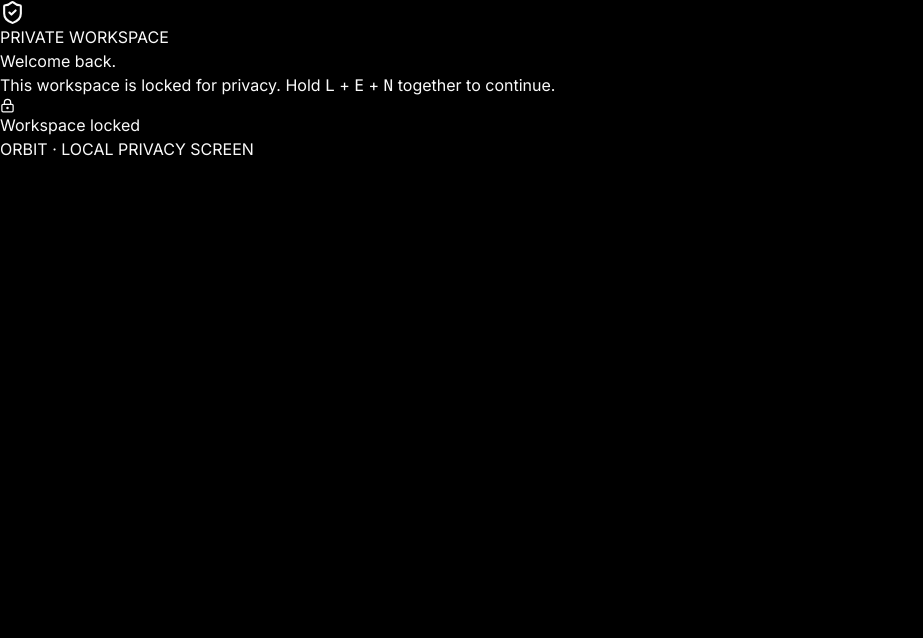
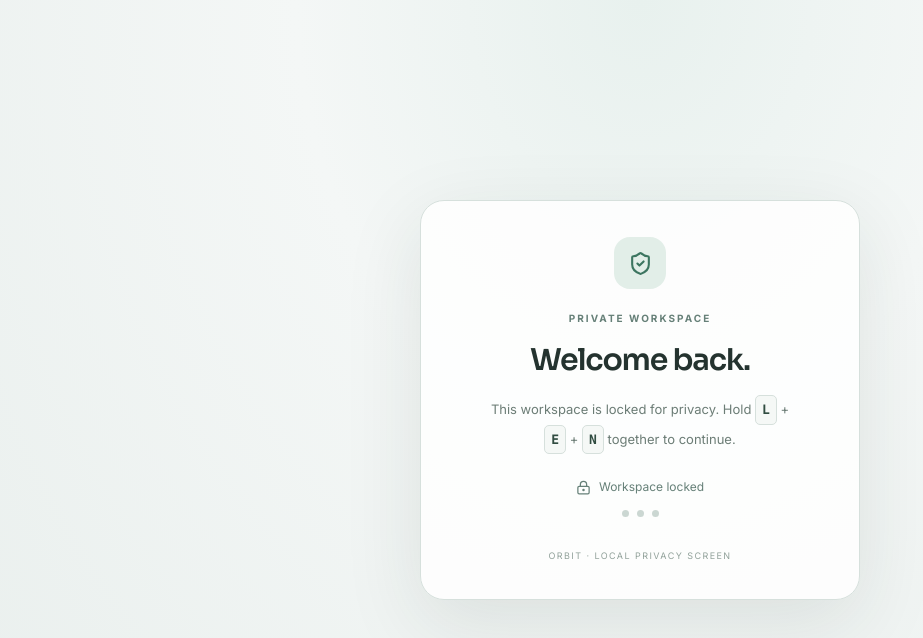
Before and after one commit to lenzebest-max/orbit, a React (Vite) app: page / in a window 1280 px wide. Shown: the top 638 px of the page, without its empty margins (0-923 px from the left). Built offline with nearby package versions, Linux system fonts and the light colour scheme.

Commit message:
Polish Orbit starfield and privacy lock styling

```diff
--- a/src/index.css
+++ b/src/index.css
@@ -29,3 +29,27 @@
 .no-scrollbar { scrollbar-width: none; }
 .thin-scroll::-webkit-scrollbar { width: 8px; }
 .thin-scroll::-webkit-scrollbar-thumb { background: rgb(var(--line)); border-radius: 8px; }
+
+
+/* Orbit motion + privacy gate */
+button, a { -webkit-tap-highlight-color: transparent; }
+button:active { transform: scale(.975); }
+.orbit-app h1, .orbit-app h2 { font-family: Sora, Inter, system-ui, sans-serif; }
+.orbit-app .sun-glow { position: relative; isolation: isolate; overflow: hidden; }
+.orbit-app .sun-glow::before { content:""; position:absolute; inset:0; z-index:-1; pointer-events:none; opacity:.48; background-image:radial-gradient(1px 1px at 8% 18%,rgb(var(--accent)) 99%,transparent),radial-gradient(1px 1px at 18% 70%,rgb(var(--accent)) 99%,transparent),radial-gradient(2px 2px at 28% 35%,rgb(var(--accent)) 99%,transparent),radial-gradient(1px 1px at 43% 12%,rgb(var(--accent)) 99%,transparent),radial-gradient(1px 1px at 56% 76%,rgb(var(--accent)) 99%,transparent),radial-gradient(2px 2px at 67% 24%,rgb(var(--accent)) 99%,transparent),radial-gradient(1px 1px at 78% 54%,rgb(var(--accent)) 99%,transparent),radial-gradient(1px 1px at 91% 17%,rgb(var(--accent)) 99%,transparent),radial-gradient(1px 1px at 95% 80%,rgb(var(--accent)) 99%,transparent); background-size:100% 100%; animation:orbit-twinkle 5s ease-in-out infinite alternate; }
+.orbit-app .sun-glow::after { content:""; position:absolute; z-index:-1; pointer-events:none; width:90px; height:1px; top:20%; left:-100px; background:linear-gradient(90deg,transparent,rgb(var(--accent)/.65),transparent); transform:rotate(-25deg); animation:orbit-shooting-star 9s linear infinite; }
+@keyframes orbit-twinkle { from{opacity:.22;transform:translateY(0)} to{opacity:.7;transform:translateY(-3px)} }
+@keyframes orbit-shooting-star { 0%,70%{left:-100px;top:20%;opacity:0} 73%{opacity:.8} 83%{left:110%;top:55%;opacity:0} 100%{left:110%;opacity:0} }
+.privacy-gate { min-height:100%; display:grid; place-items:center; padding:24px; background:radial-gradient(ellipse at 50% 0%,#e8f1ee 0%,#f4f7f6 38%,#e9efed 100%); color:#24332f; font-family:Inter,system-ui,sans-serif; }
+.privacy-card { width:min(100%,440px); padding:36px; border:1px solid #d6e0dc; border-radius:24px; background:rgba(255,255,255,.86); box-shadow:0 24px 80px rgba(28,53,44,.10); text-align:center; }
+.privacy-mark { margin:0 auto 22px; width:52px;height:52px;display:grid;place-items:center;border-radius:16px;background:#e2eee8;color:#3c7560; }
+.privacy-eyebrow { font-size:10px;letter-spacing:.2em;font-weight:700;color:#668078; }
+.privacy-card h1 { margin-top:12px;font-size:30px;font-weight:600;letter-spacing:-.04em; }
+.privacy-card p { margin:12px auto 0;max-width:300px;font-size:13px;line-height:1.8;color:#6c7d76; }
+.privacy-card kbd { display:inline-block;padding:2px 6px;border:1px solid #d6e0dc;border-radius:5px;background:#f5f8f6;color:#304c41;font-weight:700; }
+.privacy-status { display:flex;justify-content:center;align-items:center;gap:8px;margin:24px auto 0;color:#668078;font-size:12px; }
+.privacy-dots { display:flex;justify-content:center;gap:8px;margin-top:14px; }
+.privacy-dots i { width:7px;height:7px;border-radius:50%;background:#cbd7d2; }
+.privacy-dots i.lit { background:#3d8b6a;box-shadow:0 0 12px #3d8b6a80; }
+.privacy-foot { display:block;margin-top:32px;font-size:9px;letter-spacing:.16em;color:#91a19a; }
+@media(prefers-reduced-motion:reduce){.orbit-app .sun-glow::before,.orbit-app .sun-glow::after{animation:none}button:active{transform:none}}
```
